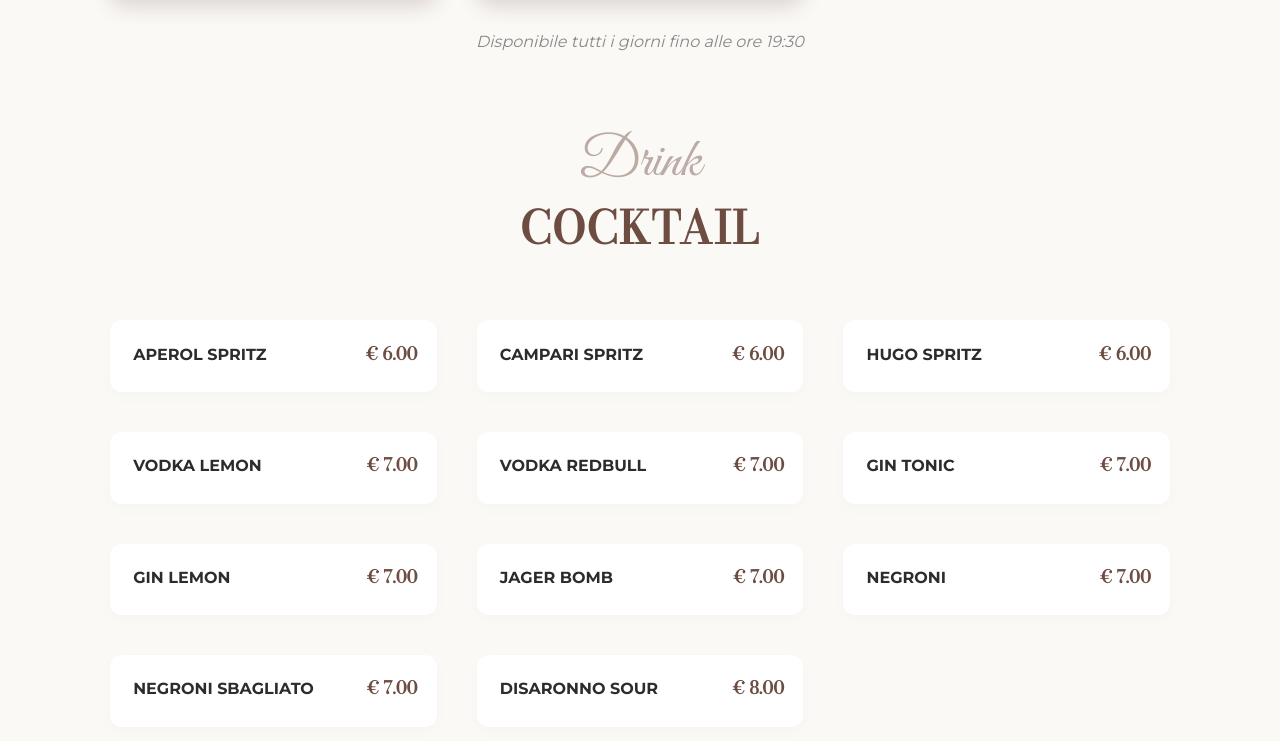
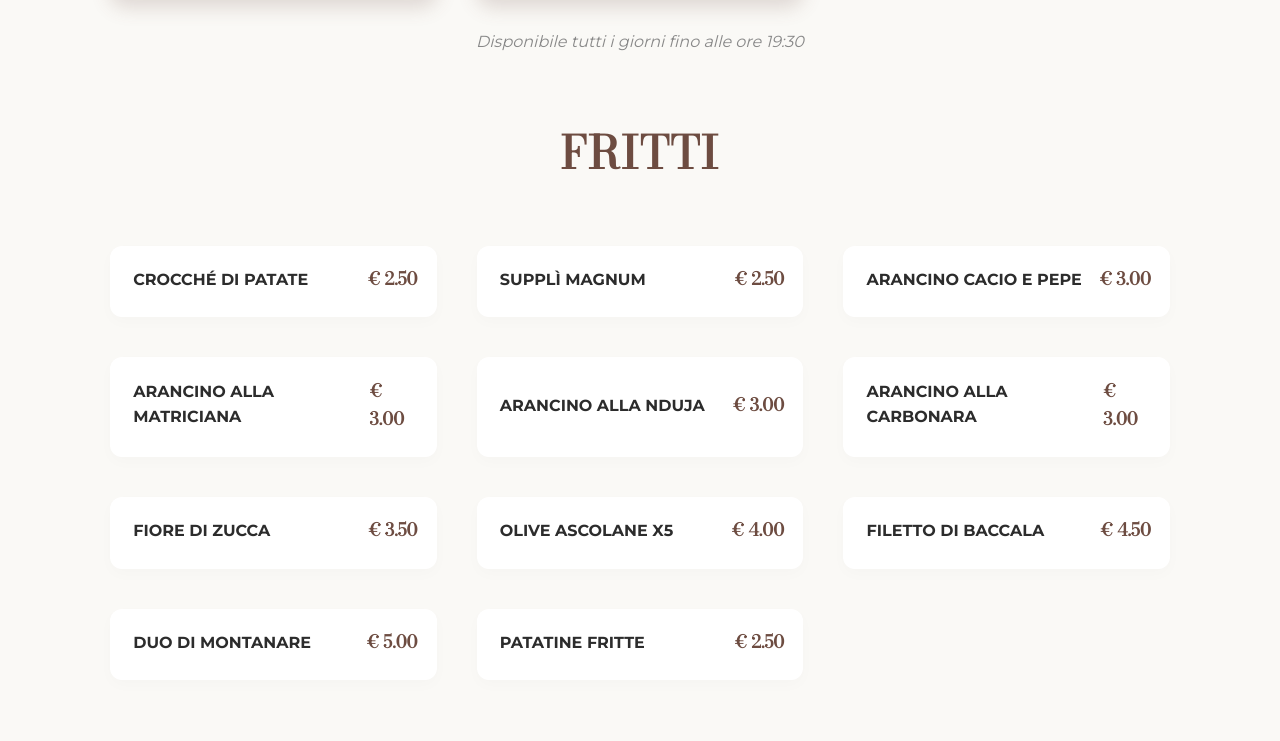
Before and after one commit to Luckyrollo/Test2, a plain HTML site: page index.html in a window 1280 px wide. Shown: the part 1189-1930 px from the top of the page. Drawn offline with nearby package versions, Linux system fonts and the light colour scheme.

Commit message:
Add Fritti section and update menu items

```diff
--- a/index.html
+++ b/index.html
@@ -158,13 +158,13 @@
             <li><a href="#cocktail">Cocktail</a></li>
             <li><a href="#bibite">Bibite</a></li>
             <li><a href="#dessert">Dessert</a></li>
+            <li><a href="#fritti">Fritti</a></li>
             <li><a href="#prenota" class="nav-highlight">Prenota</a></li>
         </ul>
     </nav>
 
     <section id="aperitivo" class="menu-section reveal">
         <div class="section-title">
-
             <h2>Aperitivo</h2>
         </div>
         <div class="menu-grid">
@@ -183,29 +183,28 @@
         <p style="text-align: center; margin-top: 2rem; font-style: italic; color: #888;">Disponibile tutti i giorni fino alle ore 19:30</p>
     </section>
 
-     <section id="cocktail" class="menu-section reveal">
+ <section id="Fritti" class="menu-section reveal">
         <div class="section-title">
-            <span>Drink</span>
-            <h2>Cocktail</h2>
+            <h2>Fritti</h2>
         </div>
         <div class="menu-grid simple-list">
-            <div class="menu-item"><div class="item-header"><span class="item-name">Aperol Spritz</span><span class="item-price">€ 6.00</span></div></div>
-            <div class="menu-item"><div class="item-header"><span class="item-name">Campari Spritz</span><span class="item-price">€ 6.00</span></div></div>
-            <div class="menu-item"><div class="item-header"><span class="item-name">Hugo Spritz</span><span class="item-price">€ 6.00</span></div></div>
-            <div class="menu-item"><div class="item-header"><span class="item-name">Vodka Lemon</span><span class="item-price">€ 7.00</span></div></div>
-            <div class="menu-item"><div class="item-header"><span class="item-name">Vodka Redbull</span><span class="item-price">€ 7.00</span></div></div>
-            <div class="menu-item"><div class="item-header"><span class="item-name">Gin Tonic</span><span class="item-price">€ 7.00</span></div></div>
-            <div class="menu-item"><div class="item-header"><span class="item-name">Gin Lemon</span><span class="item-price">€ 7.00</span></div></div>
-            <div class="menu-item"><div class="item-header"><span class="item-name">Jager Bomb</span><span class="item-price">€ 7.00</span></div></div>
-            <div class="menu-item"><div class="item-header"><span class="item-name">Negroni</span><span class="item-price">€ 7.00</span></div></div>
-            <div class="menu-item"><div class="item-header"><span class="item-name">Negroni Sbagliato</span><span class="item-price">€ 7.00</span></div></div>
-            <div class="menu-item"><div class="item-header"><span class="item-name">Disaronno Sour</span><span class="item-price">€ 8.00</span></div></div>
-        </div>
+            <div class="menu-item"><div class="item-header"><span class="item-name">Crocché di Patate</span><span class="item-price">€ 2.50</span></div></div>
+            <div class="menu-item"><div class="item-header"><span class="item-name">Supplì Magnum</span><span class="item-price">€ 2.50</span></div></div>
+            <div class="menu-item"><div class="item-header"><span class="item-name">Arancino cacio e pepe</span><span class="item-price">€ 3.00</span></div></div>
+            <div class="menu-item"><div class="item-header"><span class="item-name">Arancino alla matriciana</span><span class="item-price">€ 3.00</span></div></div>
+            <div class="menu-item"><div class="item-header"><span class="item-name">Arancino alla nduja</span><span class="item-price">€ 3.00</span></div></div>
+            <div class="menu-item"><div class="item-header"><span class="item-name">Arancino alla carbonara</span><span class="item-price">€ 3.00</span></div></div>
+            <div class="menu-item"><div class="item-header"><span class="item-name">Fiore di zucca</span><span class="item-price">€ 3.50</span></div></div>
+            <div class="menu-item"><div class="item-header"><span class="item-name">Olive ascolane x5</span><span class="item-price">€ 4.00</span></div></div>
+            <div class="menu-item"><div class="item-header"><span class="item-name">Filetto di baccala</span><span class="item-price">€ 4.50</span></div></div>
+            <div class="menu-item"><div class="item-header"><span class="item-name">Duo di montanare</span><span class="item-price">€ 5.00</span></div></div>
+            <div class="menu-item"><div class="item-header"><span class="item-name">Patatine fritte</span><span class="item-price">€ 2.50</span></div></div>
+
+           </div>
     </section>
 
     <section id="pizze" class="menu-section reveal">
         <div class="section-title">
-
             <h2>Le Nostre Pizze</h2>
         </div>
         <div class="menu-grid">
@@ -276,7 +275,6 @@
 
     <section id="cocktail" class="menu-section reveal">
         <div class="section-title">
-
             <h2>Cocktail</h2>
         </div>
         <div class="menu-grid simple-list">
@@ -296,7 +294,6 @@
 
     <section id="bibite" class="menu-section reveal">
         <div class="section-title">
-
             <h2>Bibite</h2>
         </div>
         <div class="menu-grid simple-list">
@@ -306,7 +303,7 @@
             <div class="menu-item"><div class="item-header"><span class="item-name">Coca Cola Zero Lattina</span><span class="item-price">€ 2.50</span></div></div>
             <div class="menu-item"><div class="item-header"><span class="item-name">Aranciata Fanta Lattina</span><span class="item-price">€ 2.50</span></div></div>
             <div class="menu-item"><div class="item-header"><span class="item-name">Sprite Lattina</span><span class="item-price">€ 2.50</span></div></div>
-            <div class="menu-item"><div class="item-header"><span class="item-name">Birra Salento Agricola</span><span class="item-price">€ 4.00</span></div></div>
+            <div class="menu-item"><div class="item-header"><span class="item-name">Birra Salento Agricola</span><span class="item-price">€ 4.50</span></div></div>
             <div class="menu-item"><div class="item-header"><span class="item-name">Birra Raffo Grezza</span><span class="item-price">€ 3.50</span></div></div>
             <div class="menu-item"><div class="item-header"><span class="item-name">Birra Ichnusa Non Filtrata</span><span class="item-price">€ 3.00</span></div></div>
         </div>
@@ -314,7 +311,6 @@
 
     <section id="dessert" class="menu-section reveal">
         <div class="section-title">
-
             <h2>Dessert</h2>
         </div>
         <div class="menu-grid simple-list">
@@ -332,13 +328,12 @@
         <div class="menu-grid simple-list" style="margin-top: 2rem;">
             <div class="menu-item"><div class="item-header"><span class="item-name">Caffè</span><span class="item-price">€ 1.50</span></div></div>
             <div class="menu-item"><div class="item-header"><span class="item-name">Amaro / Digestivo</span><span class="item-price">€ 2.00</span></div></div>
-            <div class="menu-item"><div class="item-header"><span class="item-name">Coperto</span><span class="item-price">€ 1.50</span></div></div>
+            <div class="menu-item"><div class="item-header"><span class="item-name">Coperto</span><span class="item-price">€ 2.00</span></div></div>
         </div>
     </section>
 
     <section id="prenota" class="menu-section reveal">
         <div class="section-title">
-
             <h2>Prenotazione</h2>
         </div>
 
```
